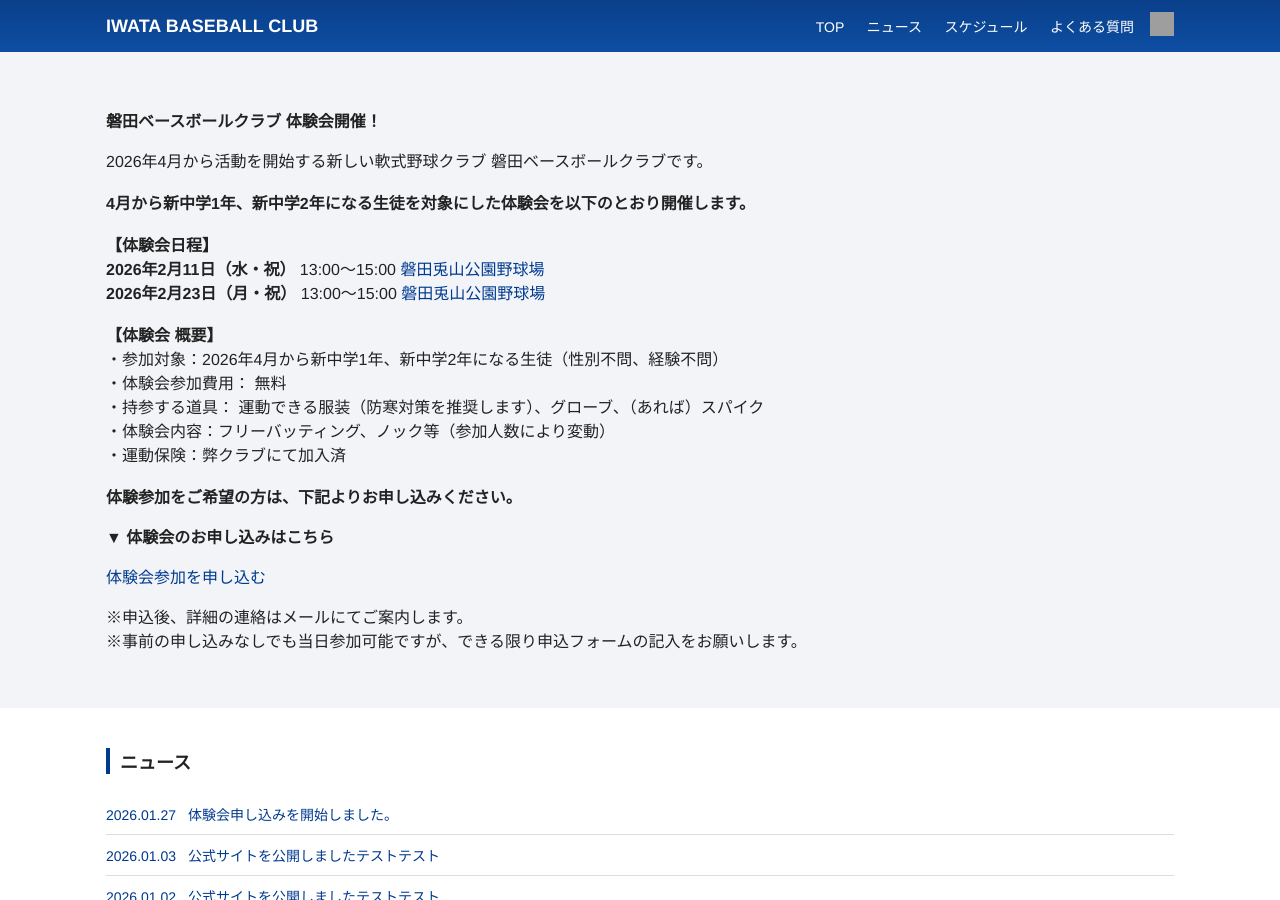
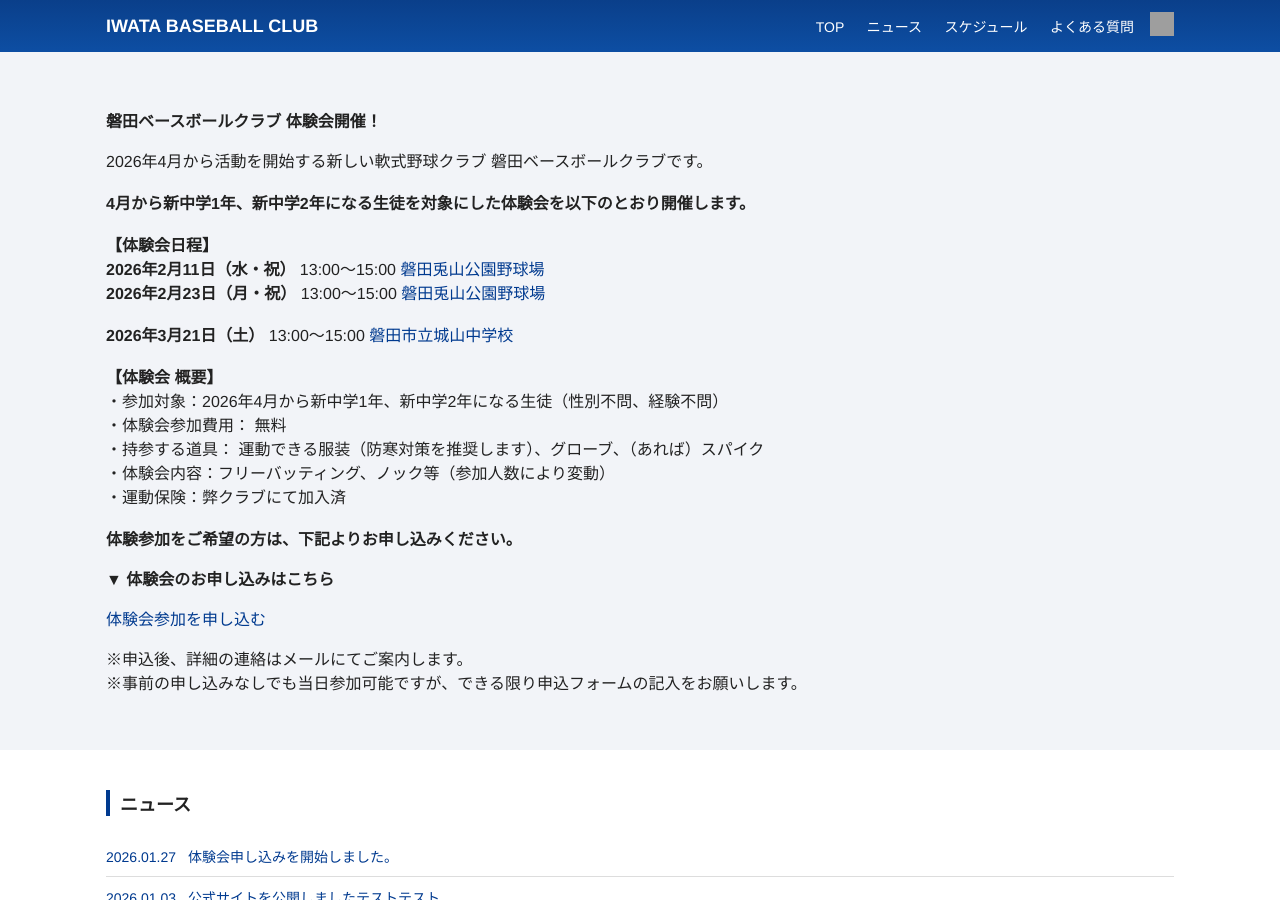
Before and after one commit to moutineigo/baseball, a Jekyll site: the page built from index.md, in a window 1280 px wide and 900 px high. Built offline with Jekyll 4.4.1, drawn with Linux system fonts in a browser that asks for light colours; grey boxes are pictures that could not be loaded.

Commit message:
Add files via upload

```diff
--- a/_layouts/home.html
+++ b/_layouts/home.html
@@ -25,6 +25,14 @@ layout: default
    rel="noopener">
    磐田兎山公園野球場
    </a><br><br>
+
+  <strong>2026年3月21日（土）</strong> 13:00〜15:00
+  <a href="https://maps.app.goo.gl/RB6yY3KpC8ywpNpj7"
+   target="_blank"
+   rel="noopener">
+   磐田市立城山中学校
+   </a><br><br>
+
 
   <strong>【体験会 概要】</strong><br>
 ・参加対象：2026年4月から新中学1年、新中学2年になる生徒（性別不問、経験不問）<br>
```
